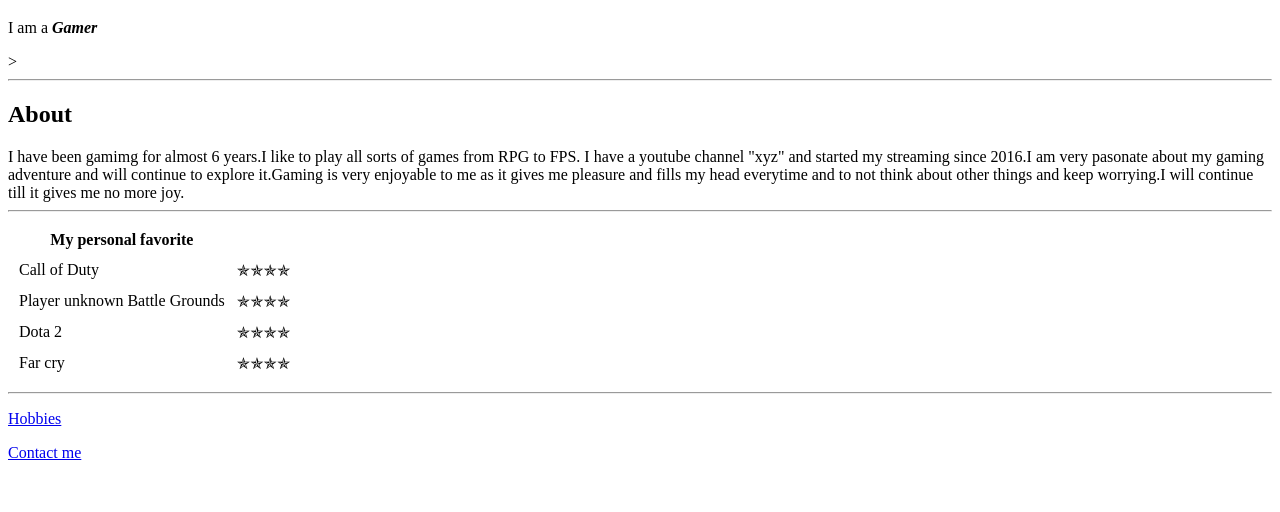
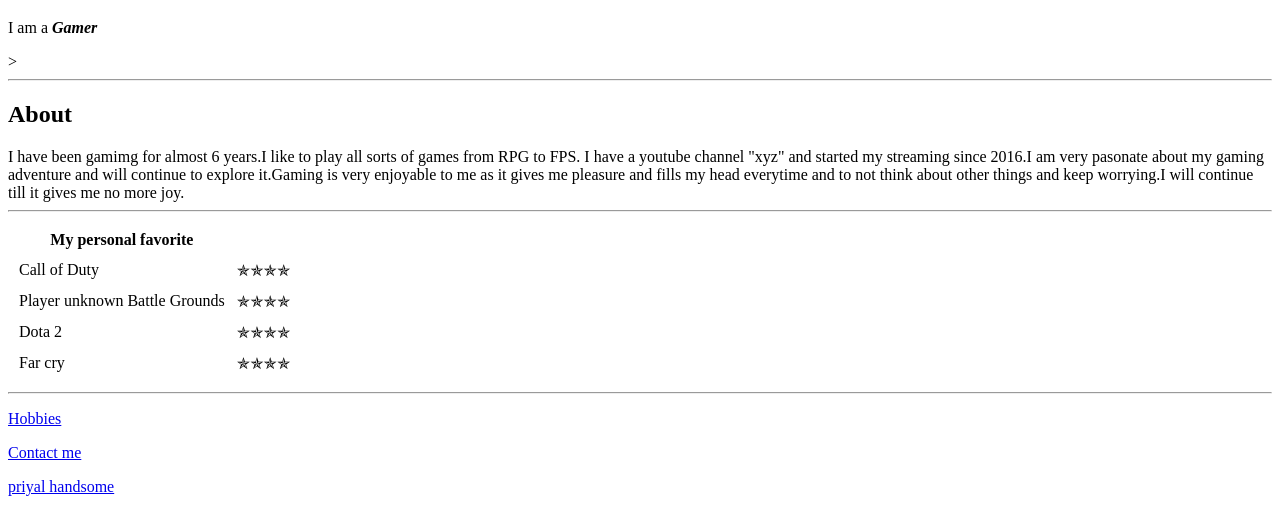
Before and after one commit to led-sol/cv, a plain HTML site: page index.html in a window 1280 px wide. Shown: the part 713-1225 px from the top of the page. Before the commit the page ends 1191 px from the top, so only its background shows below. Drawn offline with Linux system fonts and the light colour scheme.

Commit message:
Update index.html

```diff
--- a/index.html
+++ b/index.html
@@ -47,5 +47,6 @@
     <hr>
     <p><a href="hobies.html">Hobbies</a></p>
     <p><a href="contacts.html">Contact me</a></p>
+    <p><a href="patla.html">priyal handsome</a></p>
 </body>
 </html>
```
